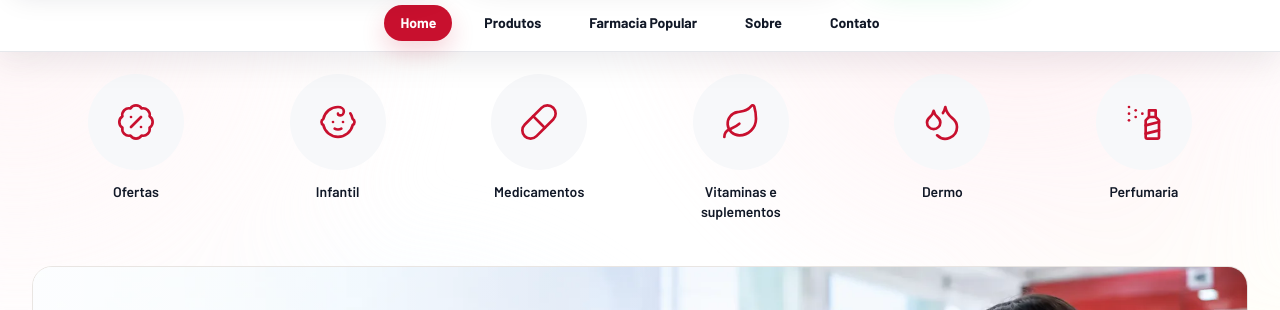
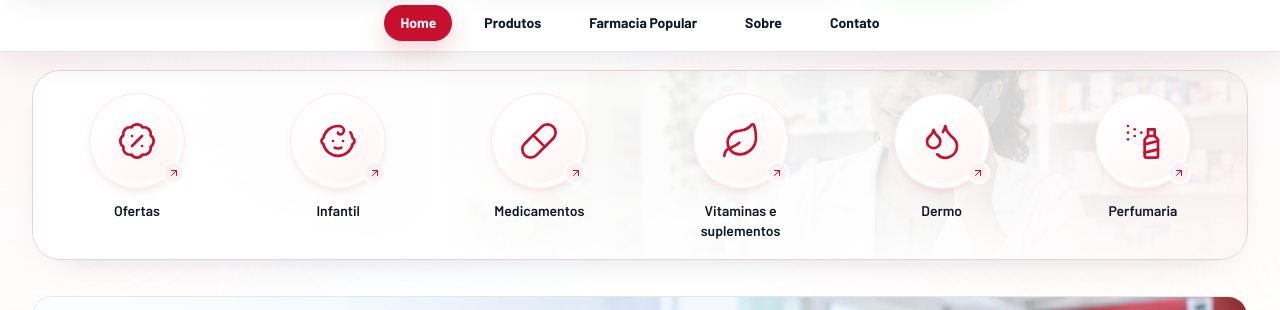
Before and after one commit to WilliYY/wimifarma-br, a Next.js app: page / in a window 1280 px wide. Shown: the part 154-464 px from the top of the page. Built offline with nearby package versions, Linux system fonts and the light colour scheme; no server answers; the database is empty.

Commit message:
feat(home): add soft pharmacy backdrop to category shortcuts

```diff
--- /dev/null
+++ b/src/components/site/home-shortcuts.module.css
@@ -0,0 +1,73 @@
+.panel {
+  isolation: isolate;
+  padding-block: 18px 10px;
+  border: 1px solid color-mix(in srgb, var(--brand) 9%, var(--line));
+  border-radius: 28px;
+  background: var(--surface);
+  box-shadow: 0 12px 36px -28px color-mix(in srgb, var(--ink) 35%, transparent),
+    inset 0 1px 0 var(--surface);
+}
+
+.scenery {
+  position: absolute;
+  z-index: -1;
+  inset: 0;
+  overflow: hidden;
+  border-radius: inherit;
+  pointer-events: none;
+}
+
+.backdrop {
+  object-fit: cover;
+  object-position: right 39%;
+  opacity: .24;
+  filter: saturate(.55);
+}
+
+.wash {
+  position: absolute;
+  inset: 0;
+  background: linear-gradient(105deg, var(--surface) 2%,
+    color-mix(in srgb, var(--surface) 78%, transparent) 38%,
+    color-mix(in srgb, var(--surface) 30%, transparent) 78%,
+    color-mix(in srgb, var(--brand-soft) 65%, transparent)),
+    linear-gradient(0deg, color-mix(in srgb, var(--surface) 90%, transparent), transparent 65%);
+}
+
+.icon {
+  border: 1px solid color-mix(in srgb, var(--brand) 10%, var(--surface));
+  background: linear-gradient(145deg, var(--surface) 28%, var(--brand-soft));
+  box-shadow: 0 5px 14px -8px color-mix(in srgb, var(--brand) 28%, transparent),
+    inset 0 0 0 5px color-mix(in srgb, var(--surface) 80%, transparent);
+}
+
+.link:hover .icon,
+.link:focus-visible .icon {
+  border-color: color-mix(in srgb, var(--brand) 35%, var(--surface));
+  box-shadow: 0 9px 20px -10px color-mix(in srgb, var(--brand) 35%, transparent),
+    inset 0 0 0 5px color-mix(in srgb, var(--surface) 80%, transparent);
+}
+
+.open {
+  position: absolute;
+  right: -1px;
+  bottom: 4px;
+  display: grid;
+  width: 23px;
+  height: 23px;
+  place-items: center;
+  border: 2px solid var(--surface);
+  border-radius: 50%;
+  background: var(--brand-soft);
+  color: var(--brand);
+}
+
+.control {
+  background: color-mix(in srgb, var(--surface) 94%, transparent);
+}
+
+@media (max-width: 639px) {
+  .panel { border-radius: 22px; padding-block: 15px 8px; }
+  .backdrop { object-position: 72% center; opacity: .2; }
+  .wash { background: color-mix(in srgb, var(--surface) 38%, transparent); }
+}
--- a/src/components/site/home-shortcuts.tsx
+++ b/src/components/site/home-shortcuts.tsx
@@ -1,8 +1,10 @@
 "use client";
 
+import Image from "next/image";
 import Link from "next/link";
 import { useCallback, useEffect, useRef, useState } from "react";
 import {
+  ArrowUpRight,
   Baby,
   BadgePercent,
   ChevronLeft,
@@ -13,6 +15,7 @@ import {
   SprayCan,
 } from "lucide-react";
 import type { HomeShortcutItem } from "@/features/products/home-shortcuts";
+import styles from "./home-shortcuts.module.css";
 
 const shortcutIcons = {
   offers: BadgePercent,
@@ -56,11 +59,22 @@ export function HomeShortcuts({ items }: { items: HomeShortcutItem[] }) {
   }
 
   return (
-    <nav aria-label="Categorias de produtos" className="relative mb-7 px-11 sm:mb-9 sm:px-12">
+    <nav aria-label="Categorias de produtos" className={`${styles.panel} relative mb-7 px-11 sm:mb-9 sm:px-12`}>
+      <div aria-hidden="true" className={styles.scenery}>
+        <Image
+          alt=""
+          className={styles.backdrop}
+          fill
+          quality={75}
+          sizes="(min-width: 1280px) 1280px, 100vw"
+          src="/banners/contato-farmaceutica.webp"
+        />
+        <span className={styles.wash} />
+      </div>
       <button
         aria-controls="home-shortcuts"
         aria-label="Ver atalhos anteriores"
-        className="absolute left-0 top-6 flex h-11 w-11 items-center justify-center rounded-full text-brand transition-colors hover:bg-brand-soft focus-visible:outline-none focus-visible:ring-2 focus-visible:ring-brand disabled:invisible sm:top-8"
+        className={`${styles.control} absolute left-0 top-1/2 z-10 flex h-11 w-11 -translate-y-1/2 items-center justify-center rounded-full text-brand transition-colors hover:bg-brand-soft focus-visible:outline-none focus-visible:ring-2 focus-visible:ring-brand disabled:invisible`}
         disabled={!controls.previous}
         onClick={() => scrollShortcuts(-1)}
         type="button"
@@ -69,7 +83,7 @@ export function HomeShortcuts({ items }: { items: HomeShortcutItem[] }) {
       </button>
 
       <ul
-        className="flex snap-x snap-mandatory items-start gap-3 overflow-x-auto overscroll-x-contain pb-2 pt-1 scroll-smooth focus-visible:outline-none focus-visible:ring-2 focus-visible:ring-brand motion-reduce:scroll-auto sm:gap-4 lg:justify-between [scrollbar-width:none] [&::-webkit-scrollbar]:hidden"
+        className="relative flex snap-x snap-mandatory items-start gap-3 overflow-x-auto overscroll-x-contain pb-2 pt-1 scroll-smooth focus-visible:outline-none focus-visible:ring-2 focus-visible:ring-brand motion-reduce:scroll-auto sm:gap-4 lg:justify-between [scrollbar-width:none] [&::-webkit-scrollbar]:hidden"
         id="home-shortcuts"
         onScroll={updateControls}
         ref={listRef}
@@ -81,11 +95,14 @@ export function HomeShortcuts({ items }: { items: HomeShortcutItem[] }) {
             <li className="w-24 shrink-0 snap-start sm:w-28" key={item.id}>
               <Link
                 aria-label={item.label}
-                className="group flex flex-col items-center gap-3 rounded-xl text-center focus-visible:outline-none focus-visible:ring-2 focus-visible:ring-inset focus-visible:ring-brand"
+                className={`${styles.link} group flex flex-col items-center gap-3 rounded-xl text-center focus-visible:outline-none focus-visible:ring-2 focus-visible:ring-inset focus-visible:ring-brand`}
                 href={item.href}
               >
-                <span className="flex h-20 w-20 items-center justify-center rounded-full bg-surface-subtle text-brand ring-1 ring-transparent transition duration-200 group-hover:-translate-y-1 group-hover:bg-brand-soft group-hover:ring-brand/20 motion-reduce:transform-none motion-reduce:transition-none sm:h-24 sm:w-24">
+                <span className={`${styles.icon} relative flex h-20 w-20 items-center justify-center rounded-full text-brand transition duration-200 group-hover:-translate-y-1 motion-reduce:transform-none motion-reduce:transition-none sm:h-24 sm:w-24`}>
                   <Icon aria-hidden="true" className="h-9 w-9 sm:h-10 sm:w-10" strokeWidth={1.6} />
+                  <span aria-hidden="true" className={styles.open}>
+                    <ArrowUpRight className="h-3 w-3" strokeWidth={2} />
+                  </span>
                 </span>
                 <span className="min-h-10 text-sm font-semibold leading-5 text-ink transition-colors group-hover:text-brand">
                   {item.label}
@@ -99,7 +116,7 @@ export function HomeShortcuts({ items }: { items: HomeShortcutItem[] }) {
       <button
         aria-controls="home-shortcuts"
         aria-label="Ver próximos atalhos"
-        className="absolute right-0 top-6 flex h-11 w-11 items-center justify-center rounded-full text-brand transition-colors hover:bg-brand-soft focus-visible:outline-none focus-visible:ring-2 focus-visible:ring-brand disabled:invisible sm:top-8"
+        className={`${styles.control} absolute right-0 top-1/2 z-10 flex h-11 w-11 -translate-y-1/2 items-center justify-center rounded-full text-brand transition-colors hover:bg-brand-soft focus-visible:outline-none focus-visible:ring-2 focus-visible:ring-brand disabled:invisible`}
         disabled={!controls.next}
         onClick={() => scrollShortcuts(1)}
         type="button"
```
Also changed, not shown: 6 other files (tests, documents, lock files or other folders).
